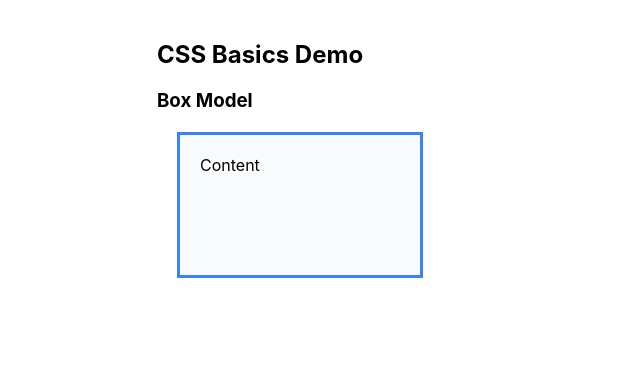
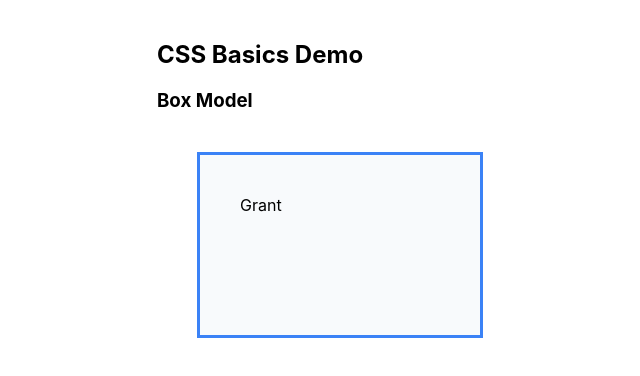
Before and after one commit to grantdibiase/my-kudos, a React (Create React App) app in the folder blueprint_kudos/: page / in a window 1280 px wide. Shown: the top 376 px of the page, without its empty margins (83-723 px from the left). Built offline with nearby package versions, Linux system fonts and the light colour scheme.

Commit message:
final update

```diff
--- a/blueprint_kudos/package.json
+++ b/blueprint_kudos/package.json
@@ -18,6 +18,7 @@
     "web-vitals": "^2.1.4"
   },
   "scripts": {
+    "dev": "react-scripts start",
     "start": "react-scripts start",
     "build": "react-scripts build",
     "test": "react-scripts test",
--- a/blueprint_kudos/src/components/CSSBasicsDemo.css
+++ b/blueprint_kudos/src/components/CSSBasicsDemo.css
@@ -9,8 +9,8 @@
 .box-example {
   width: 200px;
   height: 100px;
-  padding: 20px;
-  margin: 20px;
+  padding: 40px;
+  margin: 40px;
   border: 3px solid #3b82f6;
   background-color: #f8fafc;
 }
--- a/blueprint_kudos/src/components/CSSBasicsDemo.tsx
+++ b/blueprint_kudos/src/components/CSSBasicsDemo.tsx
@@ -6,7 +6,7 @@ export function CSSBasicsDemo() {
       <div className="box-model-demo">
         <h3>Box Model</h3>
         <div className="box-example"> {/* 2. box-example class */}
-          <div className="content">Content</div>
+          <div className="content">Grant</div>
         </div>
       </div>
     </div>
```
Also changed, not shown: blueprint_kudos/src/components/KudosCard.tsx (added, +27 -0 lines).
